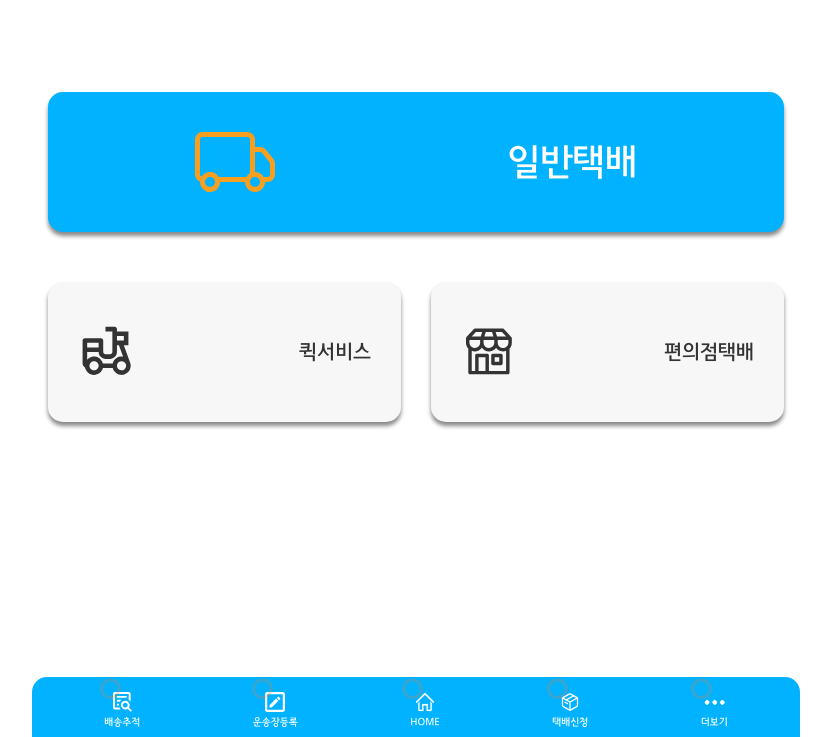
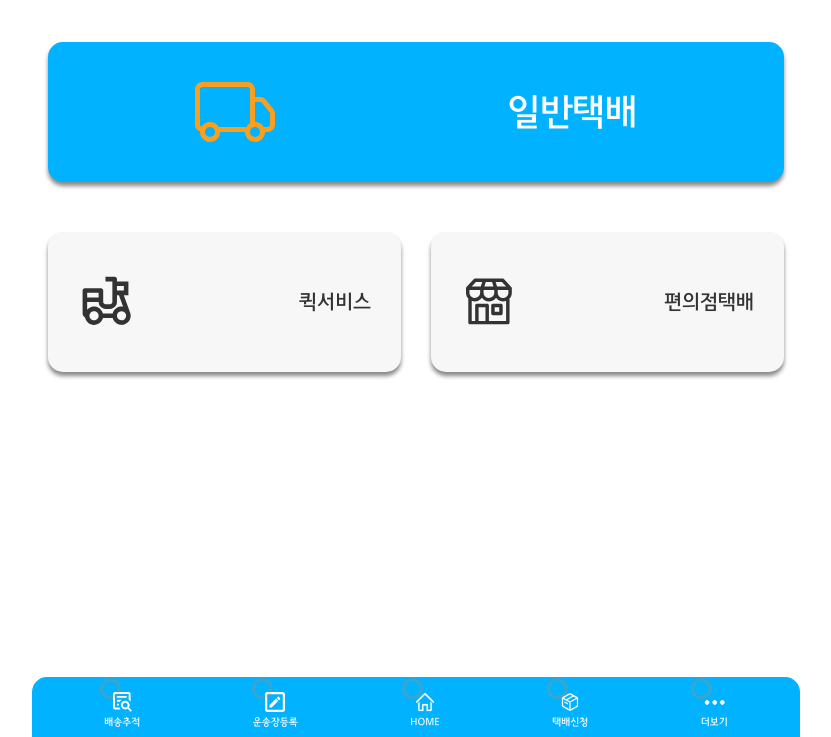
Before and after one commit to HotDogMaster/packagep, a plain HTML site: page parcel.html in a window 1280 px wide. Shown: the part 63-800 px from the top of the page, without its empty margins (224-1055 px from the left). Drawn offline with Linux system fonts and the light colour scheme.

Commit message:
Add files via upload

```diff
--- a/css/layout.css
+++ b/css/layout.css
@@ -260,7 +260,7 @@ a .user_pic:active{
 
 #parcel{
     width: 100%;
-    margin: 100px 0;
+    margin: 50px 0;
 }
 .normal_parcel{
     width: 100%;
```
